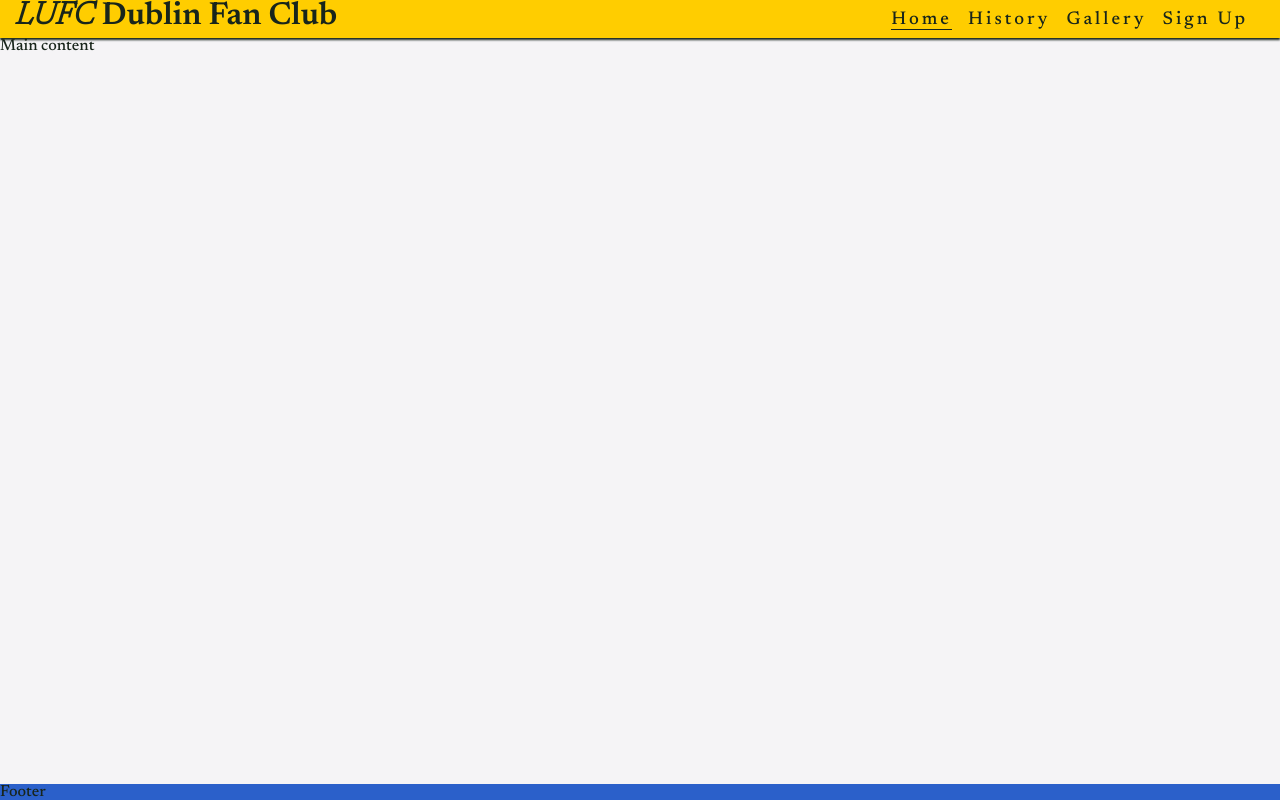
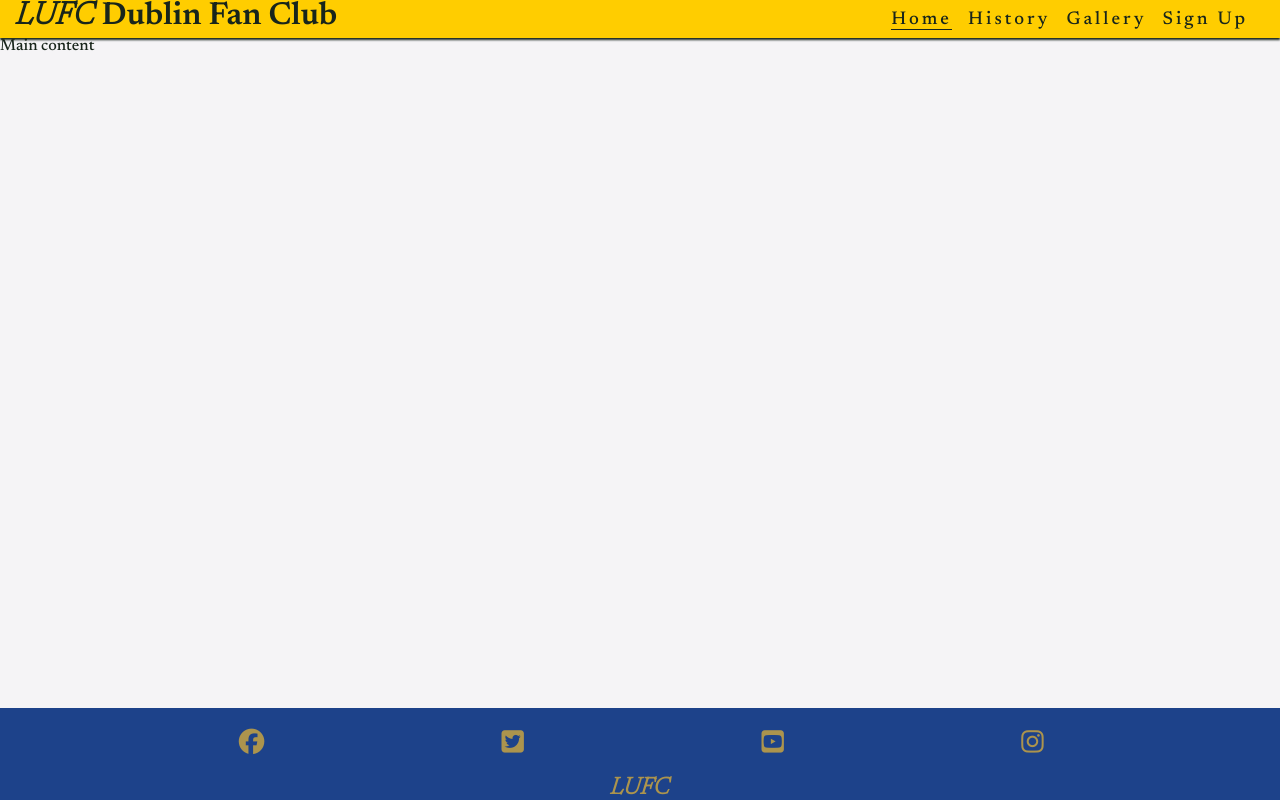
Before and after one commit to Code-Institute-Submissions/Landfish744-Milestone_Project_1, a plain HTML site: page index.html in a window 1280 px wide. Drawn offline with Linux system fonts and the light colour scheme.

Commit message:
Add footer items with style

```diff
--- a/assets/css/style.css
+++ b/assets/css/style.css
@@ -91,7 +91,27 @@ main {
 
 /* Footer */
 footer {
-    background-color: #2b60ca;
+    background-color: #1d428a;
+}
+
+#social-networks {
+    text-align: center;
+    padding: 20px 0;
+    display: flex;
+    justify-content: space-evenly;
+    list-style-type: none;
+
+}
+
+#social-networks i {
+    font-size: 160%;
+    padding: 5%;
+    color: #ac944d;
+}
+
+footer > h2 {
+    text-align: center;
+    color: #ac944d;
 }
 
 /* Media query: phones and larger (365px and up) */
--- a/index.html
+++ b/index.html
@@ -44,7 +44,43 @@
     <main>Main content</main>
 
     <!-- Footer -->
-    <footer>Footer</footer>
+    <footer>
+        <ul id="social-networks">
+            <li>
+              <a
+                href="https://www.facebook.com/"
+                target="_blank"
+                rel="noopener"
+                aria-label="Visit our Facebook page (opens in new tab)"
+                ><i class="fa-brands fa-facebook"></i></a>
+            </li>
+            <li>
+              <a
+                href="https://www.twitter.com/"
+                target="_blank"
+                rel="noopener"
+                aria-label="Visit our Twitter page (opens in new tab)"
+                ><i class="fa-brands fa-square-twitter"></i></a>
+            </li>
+            <li>
+              <a
+                href="https://www.youtube.com/"
+                target="_blank"
+                rel="noopener"
+                aria-label="Visit our Youtube page (opens in new tab)"
+                ><i class="fa-brands fa-square-youtube"></i></a>
+            </li>
+            <li>
+              <a
+                href="https://www.instagram.com/"
+                target="_blank"
+                rel="noopener"
+                aria-label="Visit our Instagram page (opens in new tab)"
+                ><i class="fa-brands fa-instagram"></i></a>
+            </li>
+          </ul>
+          <h2><i>LUFC</i></h2>
+    </footer>
 
     <!-- Font Awesome kit -->
     <script
```
